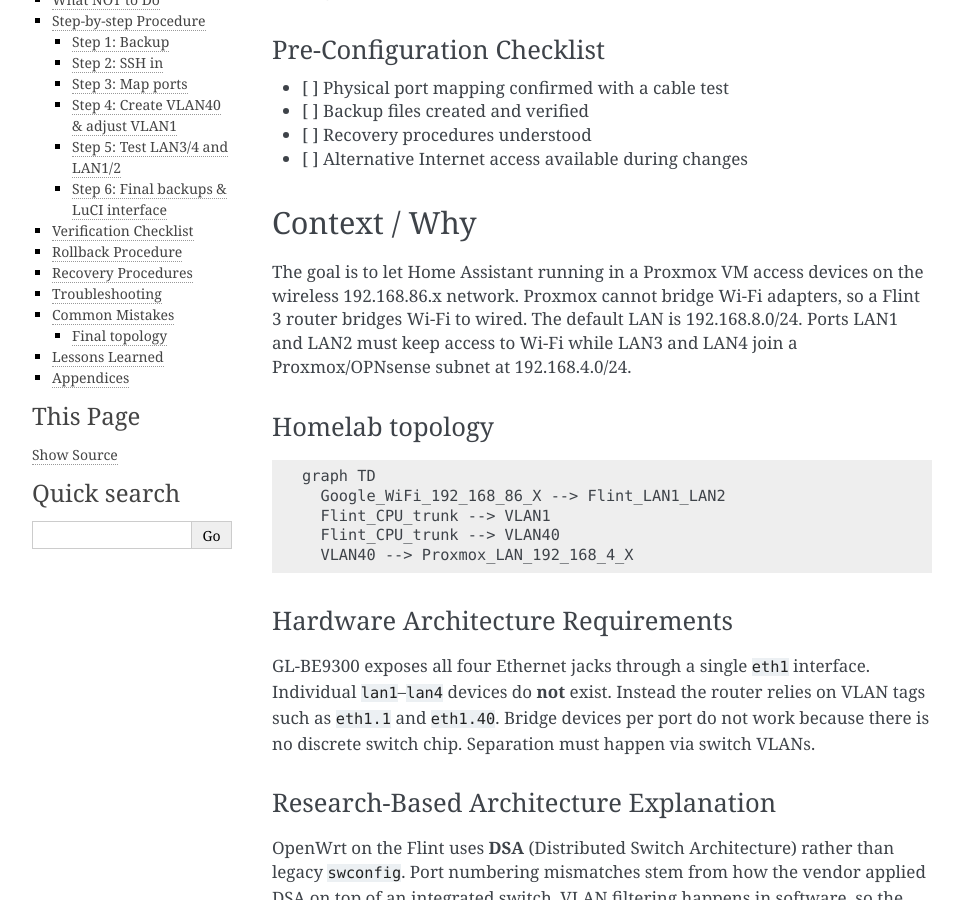
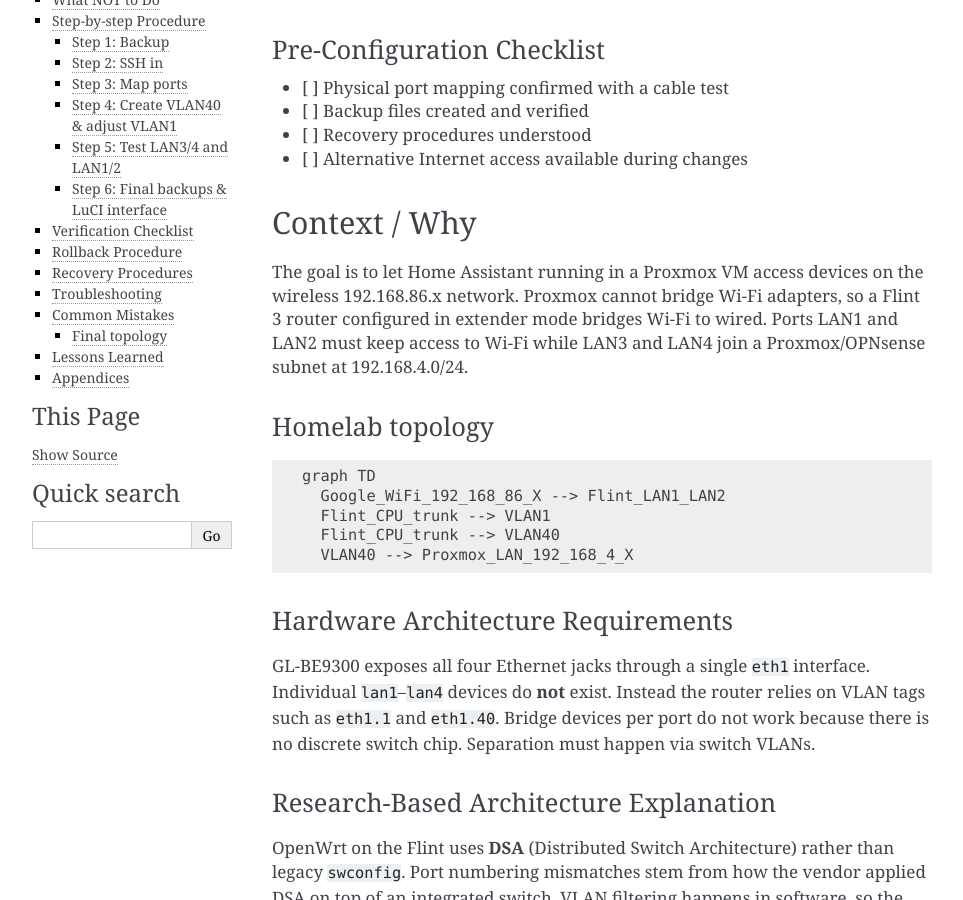
Before and after one commit to homeiac/home, a Sphinx documentation site: the page built from docs/source/md/runbooks/flint3-vlan40-guide.md, in a window 1280 px wide and 900 px high, scrolled down 357 px. Shown: the whole window, without its empty margins (148-1111 px from the left). Built offline with Sphinx 7.4.7, drawn with Linux system fonts in a browser that asks for light colours.

Commit message:
Update Flint 3 networking guides for extender mode configuration
- Change from repeater mode to extender mode in both networking guides
- Remove obsolete 192.168.8.0/24 network reference from VLAN40 guide
- Clarify that Flint 3 operates in extender mode for wireless-wired bridging

Fixes #99

🤖 Generated with [Claude Code](https://claude.ai/code)

Co-Authored-By: Claude <noreply@anthropic.com>

```diff
--- a/docs/source/md/runbooks/flint3-vlan40-guide.md
+++ b/docs/source/md/runbooks/flint3-vlan40-guide.md
@@ -24,7 +24,7 @@ LAN4 form a dedicated 192.168.4.x switch.
 
 The goal is to let Home Assistant running in a Proxmox VM access devices on the
 wireless 192.168.86.x network. Proxmox cannot bridge Wi-Fi adapters, so a Flint
-3 router bridges Wi-Fi to wired. The default LAN is 192.168.8.0/24. Ports LAN1 and LAN2 must keep access to Wi-Fi while LAN3
+3 router configured in extender mode bridges Wi-Fi to wired. Ports LAN1 and LAN2 must keep access to Wi-Fi while LAN3
 and LAN4 join a Proxmox/OPNsense subnet at 192.168.4.0/24.
 
 ### Homelab topology
```
Also changed, not shown: docs/source/md/flint3-network-bridge-guide.md (+1 -1 lines).
